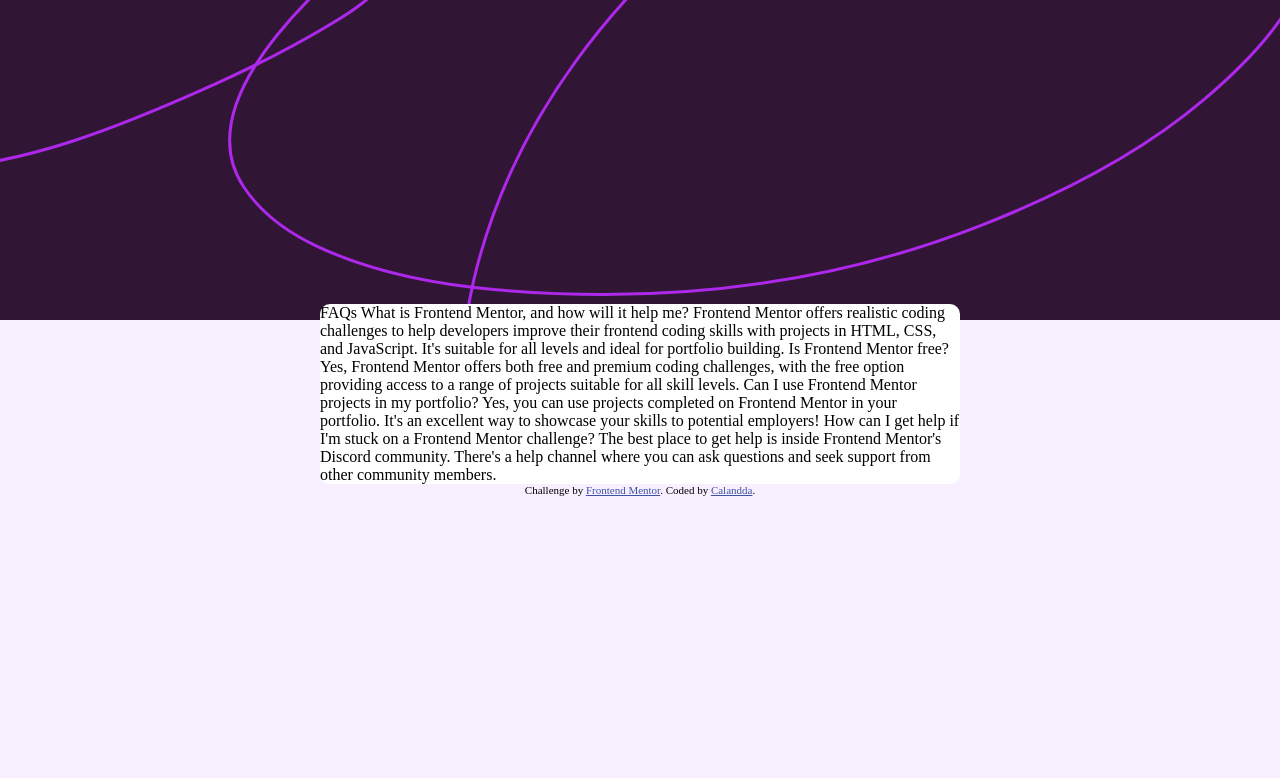
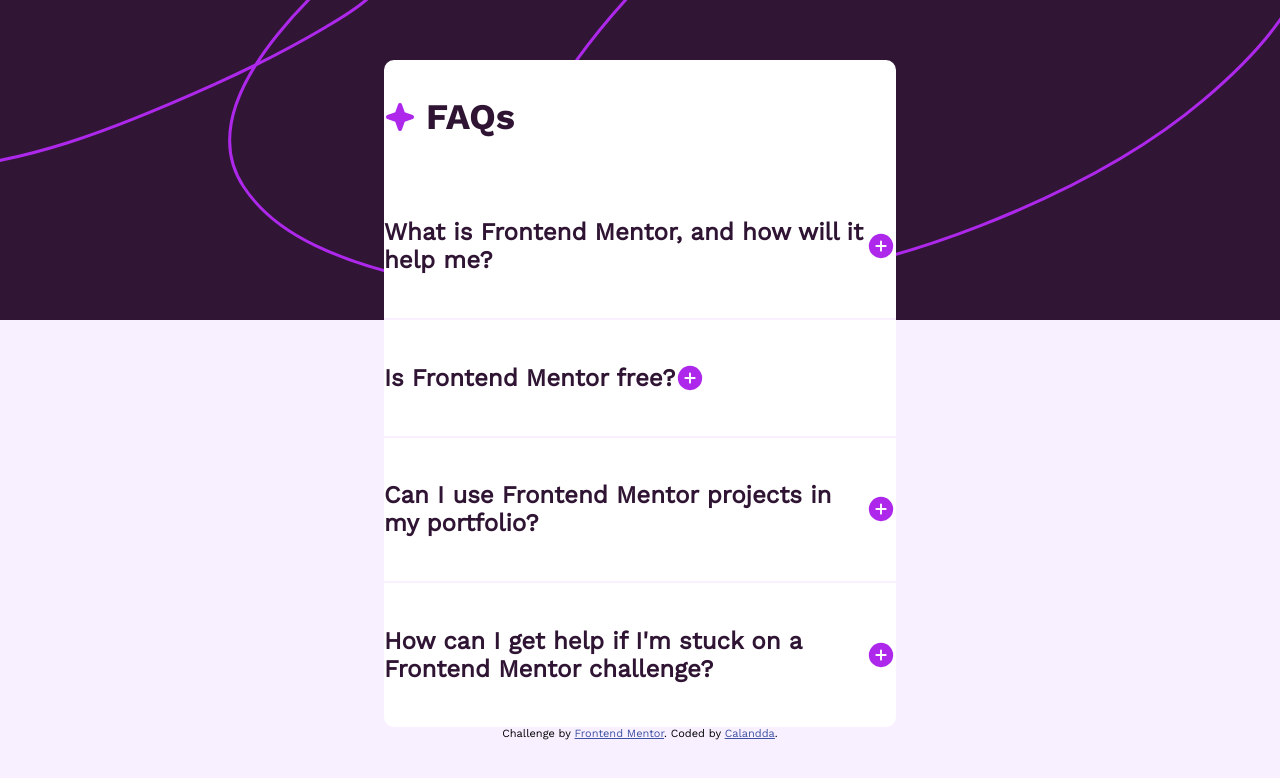
Before and after one commit to Calandda/FAQ-Accordion-Main-FrontendMentor, a plain HTML site: page index.html in a window 1280 px wide. Drawn offline with Linux system fonts and the light colour scheme.

Commit message:
Added initial design for inner content

```diff
--- a/index.html
+++ b/index.html
@@ -8,28 +8,57 @@
     </head>
     <body>
         <div class = 'divMain'>
-            FAQs
-
-            What is Frontend Mentor, and how will it help me?
-
+            <header>
+                <image src = './assets/images/icon-star.svg' width = '32px'>
+                <p class = 'colorDarkPurple'>FAQs</p>
+            </header>
+            <section>
+            <h1>
+                <p class = 'colorDarkPurple'>What is Frontend Mentor, and how will it help me?</p>
+                <image src = './assets/images/icon-plus.svg'>
+            </h1>
+            <div class = 'hidden'>
                 Frontend Mentor offers realistic coding challenges to help developers improve their
                 frontend coding skills with projects in HTML, CSS, and JavaScript. It's suitable for
                 all levels and ideal for portfolio building.
-
+            </div>
+            </section>
+            <section class = 'borderTop'>
+                <h1>
+                    <p class = 'colorDarkPurple'>
                         Is Frontend Mentor free?
-
+                    </p>
+                    <image src = './assets/images/icon-plus.svg'>
+                </h1>
+                <div class = 'colorGrayPurple hidden'>
                     Yes, Frontend Mentor offers both free and premium coding challenges, with the free
                     option providing access to a range of projects suitable for all skill levels.
-
+                </div>
+            </section>
+            <section class = 'borderTop'>
+                <h1>
+                    <p class = 'colorGrayPurple colorDarkPurple'>
                         Can I use Frontend Mentor projects in my portfolio?
-
+                    </p>
+                    <image src = './assets/images/icon-plus.svg'>
+                </h1>
+                <div class = 'colorGrayPurple hidden'>
                     Yes, you can use projects completed on Frontend Mentor in your portfolio. It's an excellent
                     way to showcase your skills to potential employers!
-
+                </div>
+            </section>
+            <section class = 'borderTop'>
+                <h1>
+                    <p class = 'colorDarkPurple'>
                         How can I get help if I'm stuck on a Frontend Mentor challenge?
-
+                    </p>
+                    <image src = './assets/images/icon-plus.svg'>
+                </h1>
+                <div class = 'colorGrayPurple hidden'>
                     The best place to get help is inside Frontend Mentor's Discord community. There's a help
                     channel where you can ask questions and seek support from other community members.
+                </div>
+            </section>
         </div>
         <div class="attribution">
             Challenge by <a href="https://www.frontendmentor.io?ref=challenge" target="_blank">Frontend Mentor</a>.
--- a/style.css
+++ b/style.css
@@ -1,5 +1,33 @@
+@font-face{
+    font-family: 'work-sans-regular';
+    src: url("./assets/fonts/static/WorkSans-Regular.ttf");
+}
+@font-face{
+    font-family: 'work-sans-bold';
+    src: url("./assets/fonts/static/WorkSans-Bold.ttf");
+}
+.colorWhite{
+    color: hsl(0,0%,100%);
+}
+.colorLightPink{
+    color: hsl(275,100%,97%);
+}
+.colorGrayPurple{
+    color: hsl(292,16%,49%);
+}
+.colorDarkPurple{
+    color: hsl(292, 42%, 14%);
+}
+.hidden{
+    display: none;
+}
+.borderTop{
+    border-top: 2px solid hsl(275,100%,97%);
+}
+
 body{
     display: flex;
+    font-family: "work-sans-regular";
     justify-content: center;
     flex-flow: column;
     height: 100vh;
@@ -13,10 +41,29 @@ body{
 }
 
 .divMain{
+    display: flex;
+    flex-direction: column;
     align-self: center;
     background-color: white;
-    width: clamp(20vw, 50%, 80vw );
+    width: clamp(10vw, 80%, 40vw);
     border-radius: 10px;
+}
+
+header{
+    display: flex;
+    gap: 10px;
+}
+
+header > p{
+    font-size: 36px;
+    font-family: "work-sans-bold";
+}
+
+h1{
+    display: flex;
+}
+h1 > p{
+
 }
 
 @media (min-width: 320px) and (orientation: portrait){
@@ -25,7 +72,12 @@ body{
         background-image: url("/assets/images/background-pattern-mobile.svg");
         background-size: 100vw;
     }
+    .divMain{
+        width: clamp(10vw, 80%, 80%);
+    }
+
 }
+
 
 .attribution {
     font-size: 11px;
```
Lines whose indentation alone changed are shown as unchanged.
